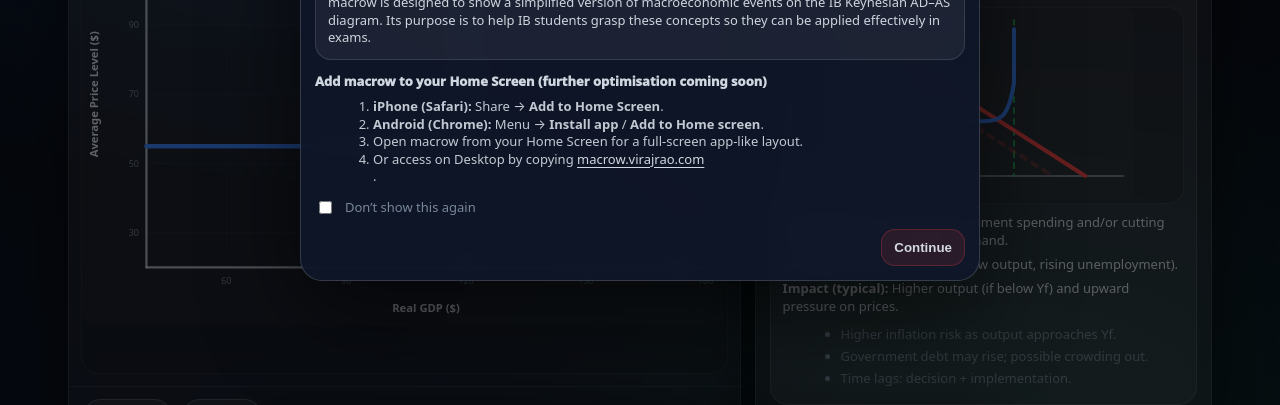
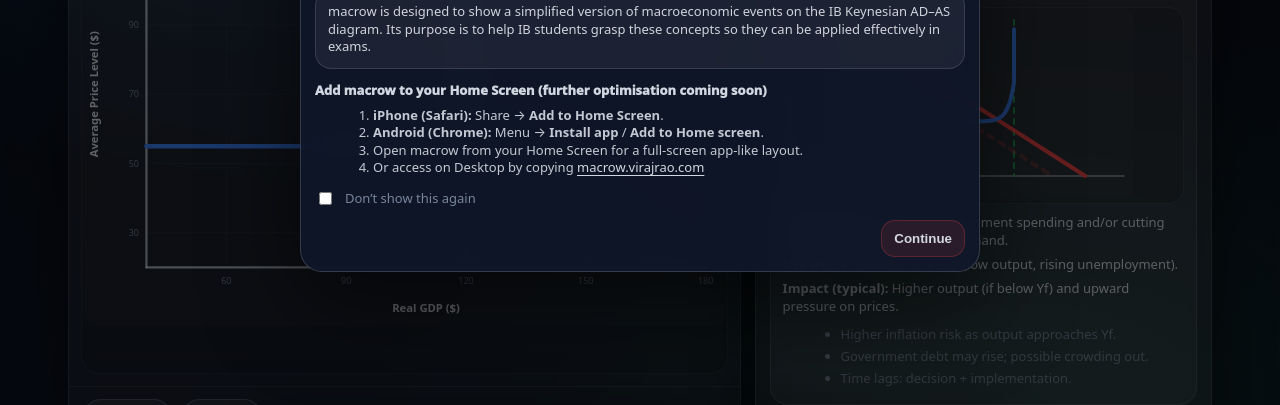
Before and after one commit to VirajRao10/macrow, a plain HTML site: page index.html in a window 1280 px wide. Shown: the part 318-723 px from the top of the page. Drawn offline with Linux system fonts and the light colour scheme.

Commit message:
Fix HTML closing tag for list item

```diff
--- a/index.html
+++ b/index.html
@@ -140,7 +140,7 @@
           <li><b>Android (Chrome):</b> Menu → <b>Install app</b> / <b>Add to Home screen</b>.</li>
           <li>Open macrow from your Home Screen for a full-screen app-like layout.</li>
           <li>Or access on Desktop by copying <a class="link" href="macrow.virajrao.com" target="_blank" rel="noopener">macrow.virajrao.com</a><br/>
-            .</li>
+          </li>
 
         </ol>
 
```
